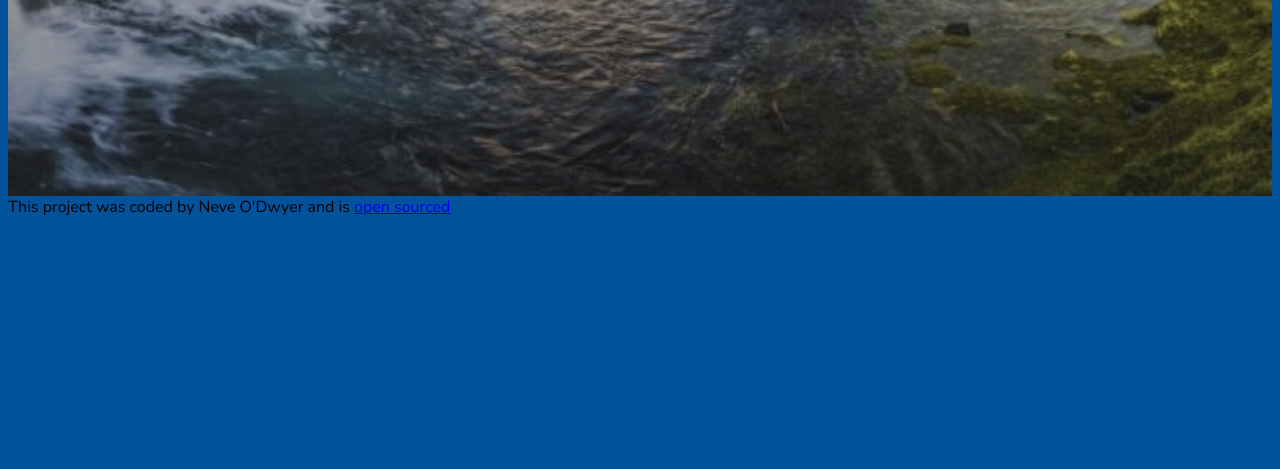
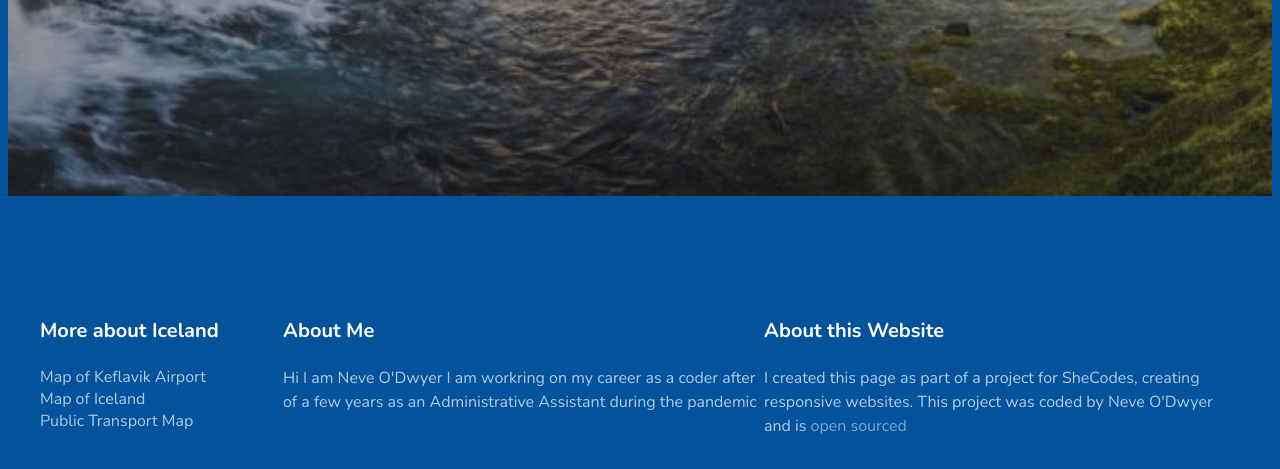
Before and after one commit to Neveod/Iceland-Travel-Project, a plain HTML site: page index.html in a window 1280 px wide. Shown: the part 577-1046 px from the top of the page. Before the commit the page ends 803 px from the top, so only its background shows below. Drawn offline with nearby package versions, Linux system fonts and the light colour scheme; a web font is replaced by a local one.

Commit message:
added the footer

```diff
--- a/index.html
+++ b/index.html
@@ -21,13 +21,56 @@
         <a href="#more">Learn More</a>
       </header>
       <footer>
-        This project was coded by Neve O'Dwyer and is
+    <section class="grid">
+
+        <div>
+          <h3>More about Iceland</h3>
+          <ul>
+            <li>
+              <a
+                href="https://www.isavia.is/en/keflavik-airport"
+                target="_blank"
+              ></a
+              >Map of Keflavik Airport
+            </li>
+            <li>
+              <a
+                href="https://www.google.com/maps/place/Iceland/data=!4m2!3m1!1s0x48d22b52a3eb6043:0x6f8a0434e5c1459a?sa=X&ved=2ahUKEwi0nNufvMSDAxXzDjQIHV0zDOcQ8gF6BAgLEAA"
+                target="_blank"
+              ></a
+              >Map of Iceland
+            </li>
+            <li>
+              <a
+                href="https://www.mapsta.net/iceland/reykjavik-bus-map/"
+                target="_blank"
+              ></a
+              >Public Transport Map
+            </li>
+          </ul>
+        </div>
+        <div>
+          <h3>About Me</h3>
+          <p>
+            Hi I am Neve O'Dwyer I am workring on my career as a coder after of
+            a few years as an Administrative Assistant during the pandemic
+          </p>
+        </div>
+        <div>
+          <h3>About this Website</h3>
+          <p>
+            I created this page as part of a project for SheCodes, creating
+            responsive websites. This project was coded by Neve O'Dwyer and is
             <a
               href="https://github.com/Neveod/Iceland-Travel-Project"
               target="_blank"
               >open sourced</a
             >
+          </p>
+
+        </section>
     </footer>
     </div>
+
   </body>
 </html>
--- a/src/style.css
+++ b/src/style.css
@@ -9,6 +9,11 @@ body {
 .container {
   max-width: 1400px;
   margin: 0 auto;
+}
+.grid {
+  display: grid;
+  grid-template-columns: 1fr 2fr 2fr;
+  grid-gap: 5px;
 }
 header {
   background-image: linear-gradient(
@@ -50,6 +55,41 @@ header a {
   padding: 16px 32px;
   display: inline-block;
 }
+section {
+  max-width: 1200px;
+  margin: 0 auto;
+}
+footer {
+  color: var(--secondary-colour);
+  background-image: linear-gradient(rgba(2, 82, 156, 0.8), rgba(2, 82, 156 0.8)),
+    url(../images/town.jpeg);
+  background-repeat: no-repeat;
+  background-size: cover;
+  padding: 100px 0;
+}
+footer h3 {
+  font-weight: 700;
+  font-size: 20px;
+  line-height: 30px;
+}
+footer p {
+  font-weight: 400;
+  font-size: 16px;
+  line-height: 24px;
+  opacity: 0.7;
+}
+footer ul {
+  padding: 0;
+}
+footer li {
+  list-style: none;
+  opacity: 0.7;
+}
+footer a {
+  color: var(--secondary-colour);
+  text-decoration: none;
+  opacity: 0.7;
+}
 @media (max-width: 900px) {
   header {
     padding: 60px 0;
```
Also changed, not shown: images/town.jpeg (added), 1 other file. Lines whose indentation alone changed are shown as unchanged.
